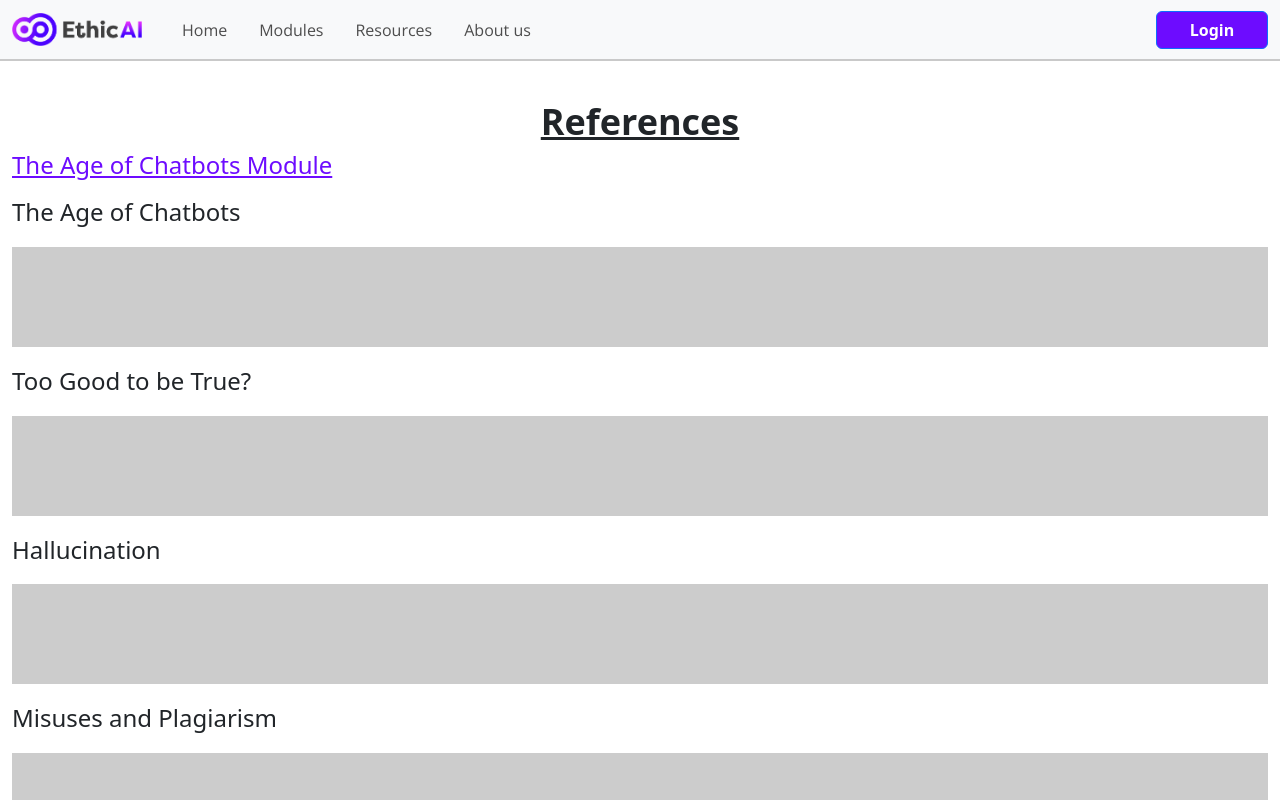
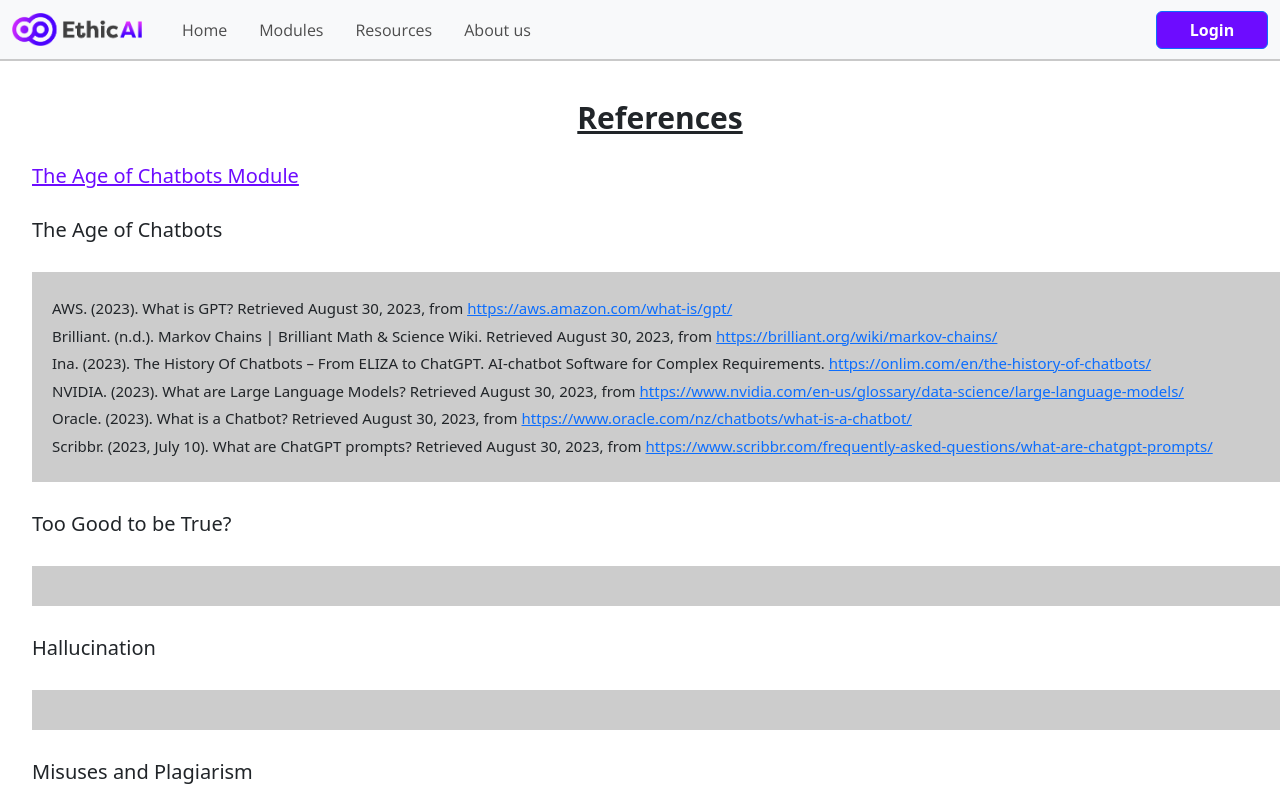
Before and after one commit to harslash/EthicAI, a Vue app in the folder project/ethicai-spa/: page /references in a window 1280 px wide. Shown: the top 800 px of the page. Built offline with nearby package versions, Linux system fonts and the light colour scheme.

Commit message:
edit references

```diff
--- a/project/ethicai-spa/src/components/pages/references-page.vue
+++ b/project/ethicai-spa/src/components/pages/references-page.vue
@@ -15,7 +15,32 @@
                 <h3 class="sub-heading">The Age of Chatbots</h3>
             </div>
             <div class="col-md-12">
-                <div class="gray-rectangle"></div>
+                <div class="gray-rectangle">
+                    <p>
+                        AWS. (2023). What is GPT? Retrieved August 30, 2023, from
+                        <a href="https://aws.amazon.com/what-is/gpt/" target="_blank">https://aws.amazon.com/what-is/gpt/</a>
+                    </p>
+                    <p>
+                        Brilliant. (n.d.). Markov Chains | Brilliant Math & Science Wiki. Retrieved August 30, 2023, from
+                        <a href="https://brilliant.org/wiki/markov-chains/" target="_blank">https://brilliant.org/wiki/markov-chains/</a>
+                    </p>
+                    <p>
+                        Ina. (2023). The History Of Chatbots – From ELIZA to ChatGPT. AI-chatbot Software for Complex Requirements.
+                        <a href="https://onlim.com/en/the-history-of-chatbots/" target="_blank">https://onlim.com/en/the-history-of-chatbots/</a>
+                    </p>
+                    <p>
+                        NVIDIA. (2023). What are Large Language Models? Retrieved August 30, 2023, from
+                        <a href="https://www.nvidia.com/en-us/glossary/data-science/large-language-models/" target="_blank">https://www.nvidia.com/en-us/glossary/data-science/large-language-models/</a>
+                    </p>
+                    <p>
+                        Oracle. (2023). What is a Chatbot? Retrieved August 30, 2023, from
+                        <a href="https://www.oracle.com/nz/chatbots/what-is-a-chatbot/" target="_blank">https://www.oracle.com/nz/chatbots/what-is-a-chatbot/</a>
+                    </p>
+                    <p>
+                        Scribbr. (2023, July 10). What are ChatGPT prompts? Retrieved August 30, 2023, from
+                        <a href="https://www.scribbr.com/frequently-asked-questions/what-are-chatgpt-prompts/" target="_blank">https://www.scribbr.com/frequently-asked-questions/what-are-chatgpt-prompts/</a>
+                    </p>
+                </div>
             </div>
             <div class="col-md-12">
                 <h3 class="sub-heading">Too Good to be True?</h3>
@@ -91,10 +116,12 @@ export default defineComponent({
     margin-top: 60px;
     padding-bottom: 20px; /* Add some padding at the bottom for spacing */
     padding-top: 40px;
+    margin-left: 20px;
+    margin-right: 20px;
 }
 
 .main-heading {
-    font-size: 36px;
+    font-size: 30px;
     font-weight: bold;
 }
 
@@ -102,18 +129,25 @@ export default defineComponent({
     text-align: left;
     text-decoration: underline;
     color: #6D0CFF;
-    font-size: 24px;
+    font-size: 20px;
+    margin: 20px 0;
 }
 
 .sub-heading {
     text-align: left;
-    font-size: 24px;
+    font-size: 20px;
     margin: 10px 0;
 }
 
 .gray-rectangle {
     background-color: #ccc; /* Gray color for the rectangle */
-    height: 100px; /* Adjust the height as needed */
-    margin: 10px 0; /* Add vertical margin for spacing between rectangles */
+    padding: 20px; /* Add padding to the rectangle */
+    margin: 20px 0; /* Add vertical margin for spacing between rectangles */
+}
+
+.gray-rectangle p {
+    margin: 5px 0; /* Add margin to paragraphs within the rectangle */
+    text-align: left;
+    font-size: 15px;
 }
 </style>
```
